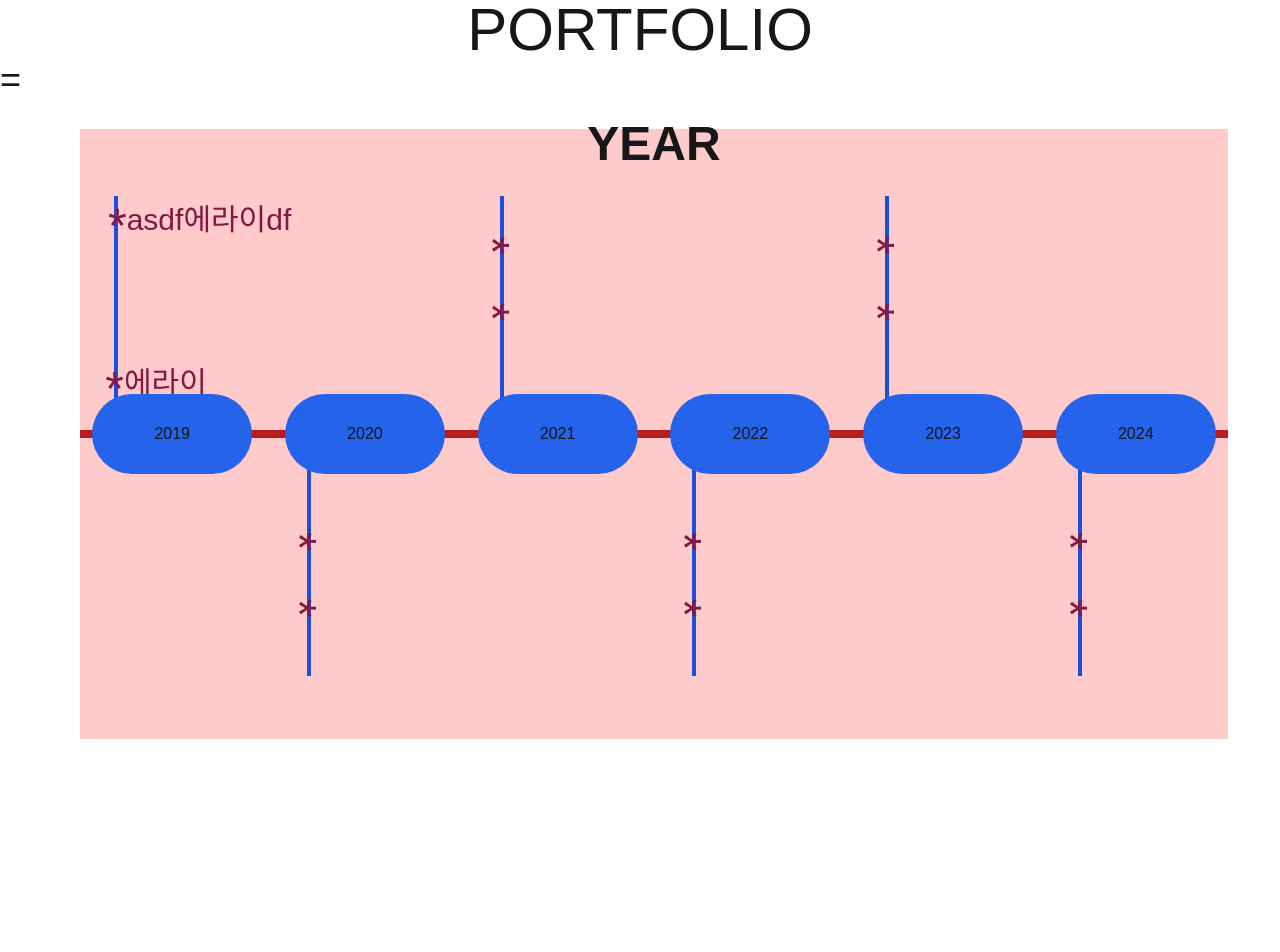
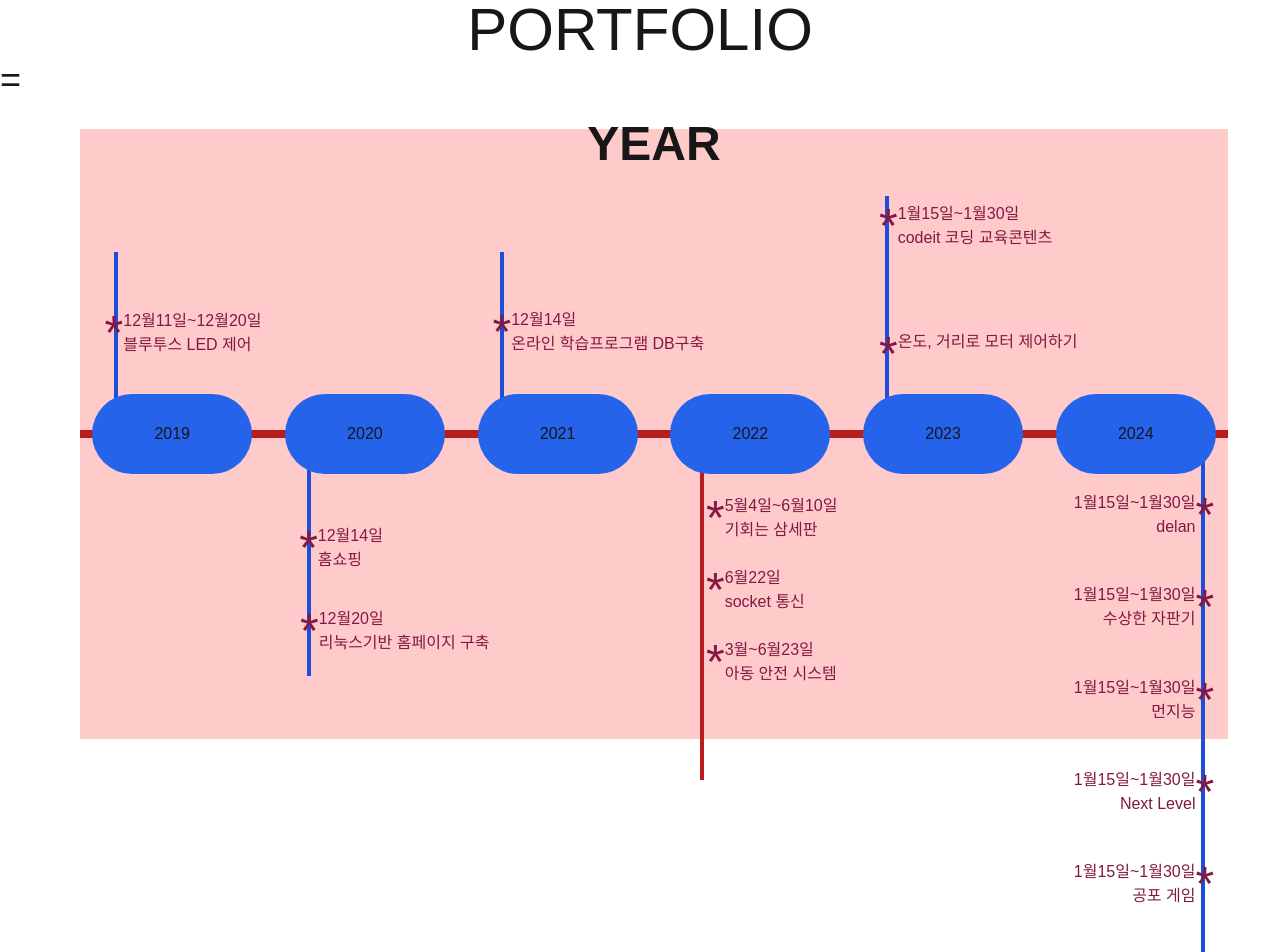
Before and after one commit to yun-21/my_page, a Next.js app in the folder client/: page / in a window 1280 px wide. Shown: the top 952 px of the page. Before the commit the page ends 800 px from the top, so only its background shows below. Built offline with nearby package versions, Linux system fonts and the light colour scheme.

Commit message:
연도별 프로젝트 변경 중 저장

```diff
--- a/client/src/app/page.tsx
+++ b/client/src/app/page.tsx
@@ -5,54 +5,204 @@ import TitleCss from "./component/location_text/title_css";
 export default function Home() {
   return (
     <>
-      <TitleCss title="YEAR"/>
+      <TitleCss title="YEAR" />
       <div className="h-2 bg-red-700 relative flex justify-between items-center px-3 w-full">
         <div className="relative">
-          <div className="w-60 h-1 bg-blue-700 rotate-90 absolute z-0 -ml-24 -mt-20 flex">
-            <div className="text-pink-900 -rotate-90 flex w-40 -mt-36">
+          <div className="w-40 h-1 bg-blue-700 rotate-90 absolute z-0 -ml-14 -mt-16 flex">
+            <div className="text-pink-900 -rotate-90 flex w-40 -mt-[134px] ml-12">
               <div className="text-5xl">*</div>
-              <div className="text-3xl whitespace-nowrap">asdf에라이df</div>
-            </div>
-            <div className="text-pink-900 -rotate-90 flex -mt-20">
-              <div className="text-5xl">*</div>
-              <div className="text-3xl whitespace-nowrap">에라이</div>
+              <div className="text-base whitespace-nowrap">
+                <div>
+                  12월11일~12월20일
+                </div>
+                <div>블루투스 LED 제어</div>
+              </div>
             </div>
           </div>
           <div className="w-40 h-20 flex items-center justify-center bg-blue-600 rounded-full relative z-10">2019</div>
         </div>
         <div className="relative">
           <div className="w-40 h-20 flex items-center justify-center bg-blue-600 rounded-full relative z-10">2020</div>
-          <div className="w-60 h-1 bg-blue-700 rotate-90 absolute z-0 -ml-24 mt-20 flex gap-12">
-            <div className="text-pink-900 text-5xl -mt-3 ml-24">*</div>
-            <div className="text-pink-900 text-5xl -mt-3">*</div>
+          <div className="w-60 h-1 bg-blue-700 rotate-90 absolute z-0 -ml-24 mt-20 flex">
+            <div className="text-pink-900 -rotate-90 flex w-40 -mt-[64px] ml-20">
+              <div className="text-5xl">*</div>
+              <div className="text-base whitespace-nowrap">
+                <div>
+                  12월14일
+                </div>
+                <div>홈쇼핑</div>
+              </div>
+            </div>
+            <div className="text-pink-900 -rotate-90 flex w-40 -mt-[142px]">
+              <div className="text-5xl">*</div>
+              <div className="text-base whitespace-nowrap">
+                <div>
+                  12월20일
+                </div>
+                <div>리눅스기반 홈페이지 구축</div>
+              </div>
+            </div>
           </div>
         </div>
         <div className="relative">
-          <div className="w-60 h-1 bg-blue-700 rotate-90 absolute z-0 -ml-24 -mt-20 flex gap-12">
-            <div className="text-pink-900 text-5xl -mt-3 ml-10">*</div>
-            <div className="text-pink-900 text-5xl -mt-3">*</div>
+          <div className="w-40 h-1 bg-blue-700 rotate-90 absolute z-0 -ml-14 -mt-16 flex gap-12">
+            <div className="text-pink-900 -rotate-90 flex w-40 -mt-[141px] ml-12">
+              <div className="text-5xl">*</div>
+              <div className="text-base whitespace-nowrap">
+                <div>
+                  12월14일
+                </div>
+                <div>온라인 학습프로그램 DB구축</div>
+              </div>
+            </div>
           </div>
           <div className="w-40 h-20 flex items-center justify-center bg-blue-600 rounded-full relative z-10">2021</div>
         </div>
         <div className="relative">
           <div className="w-40 h-20 flex items-center justify-center bg-blue-600 rounded-full relative z-10">2022</div>
-          <div className="w-60 h-1 bg-blue-700 rotate-90 absolute z-0 -ml-24 mt-20 flex gap-12">
-            <div className="text-pink-900 text-5xl -mt-3 ml-24">*</div>
-            <div className="text-pink-900 text-5xl -mt-3">*</div>
+          <div className="w-80 h-1 bg-red-700 rotate-90 absolute z-0 -ml-32 mt-36 flex">
+            <div className="text-pink-900 -rotate-90 flex w-40 -mt-36 ml-10">
+              <div className="text-5xl">*</div>
+              <div className="text-base whitespace-nowrap">
+                <div>
+                  5월4일~6월10일
+                </div>
+                <div>기회는 삼세판</div>
+              </div>
+            </div>
+            <div className="text-pink-900 -rotate-90 flex w-40 -mt-36 -ml-16">
+              <div className="text-5xl">*</div>
+              <div className="text-base whitespace-nowrap">
+                <div>
+                  6월22일
+                </div>
+                <div>socket 통신</div>
+              </div>
+            </div>
+            <div className="text-pink-900 -rotate-90 flex w-40 -mt-36 -ml-16">
+              <div className="text-5xl">*</div>
+              <div className="text-base whitespace-nowrap">
+                <div>
+                  3월~6월23일
+                </div>
+                <div>아동 안전 시스템</div>
+              </div>
+            </div>
           </div>
         </div>
         <div className="relative">
           <div className="w-60 h-1 bg-blue-700 rotate-90 absolute z-0 -ml-24 -mt-20 flex gap-12">
-            <div className="text-pink-900 text-5xl -mt-3 ml-10">*</div>
-            <div className="text-pink-900 text-5xl -mt-3">*</div>
+            <div className="text-pink-900 -rotate-90 flex w-40 -mt-36">
+              <div className="text-5xl">*</div>
+              <div className="text-base whitespace-nowrap">
+                <div>
+                  1월15일~1월30일
+                </div>
+                <div>codeit 코딩 교육콘텐츠</div>
+              </div>
+            </div>
+            <div className="text-pink-900 -rotate-90 flex w-40 -ml-20 -mt-36">
+              <div className="text-5xl">*</div>
+              <div className="text-base whitespace-nowrap">
+                <div>온도, 거리로 모터 제어하기</div>
+              </div>
+            </div>
           </div>
           <div className="w-40 h-20 flex items-center justify-center bg-blue-600 rounded-full relative z-10">2023</div>
         </div>
         <div className="relative">
           <div className="w-40 h-20 flex items-center justify-center bg-blue-600 rounded-full relative z-10">2024</div>
-          <div className="w-60 h-1 bg-blue-700 rotate-90 absolute z-0 -ml-24 mt-20 flex gap-12">
-            <div className="text-pink-900 text-5xl -mt-3 ml-24">*</div>
-            <div className="text-pink-900 text-5xl -mt-3">*</div>
+          <div className="w-[870px] h-1 bg-blue-700 rotate-90 absolute z-0 -ml-72 mt-[420px] flex gap-12">
+            <div className="text-pink-900 -rotate-90 flex w-40 mt-[61px] -ml-10 text-end">
+              <div className="text-base whitespace-nowrap">
+                <div>
+                  1월15일~1월30일
+                </div>
+                <div>delan</div>
+              </div>
+              <div className="text-5xl">*</div>
+            </div>
+            <div className="text-pink-900 -rotate-90 flex w-40 mt-[61px] -ml-24 text-end">
+              <div className="text-base whitespace-nowrap">
+                <div>
+                  1월15일~1월30일
+                </div>
+                <div>수상한 자판기</div>
+              </div>
+              <div className="text-5xl">*</div>
+            </div>
+            <div className="text-pink-900 -rotate-90 flex w-40 mt-[61px] -ml-24 text-end">
+              <div className="text-base whitespace-nowrap">
+                <div>
+                  1월15일~1월30일
+                </div>
+                <div>먼지능</div>
+              </div>
+              <div className="text-5xl">*</div>
+            </div>
+            <div className="text-pink-900 -rotate-90 flex w-40 mt-[61px] -ml-24 text-end">
+              <div className="text-base whitespace-nowrap">
+                <div>
+                  1월15일~1월30일
+                </div>
+                <div>Next Level</div>
+              </div>
+              <div className="text-5xl">*</div>
+            </div>
+            <div className="text-pink-900 -rotate-90 flex w-40 mt-[61px] -ml-24 text-end">
+              <div className="text-base whitespace-nowrap">
+                <div>
+                  1월15일~1월30일
+                </div>
+                <div>공포 게임</div>
+              </div>
+              <div className="text-5xl">*</div>
+            </div>
+            <div className="text-pink-900 -rotate-90 flex w-40 mt-[61px] -ml-24 text-end">
+              <div className="text-base whitespace-nowrap">
+                <div>
+                  1월15일~1월30일
+                </div>
+                <div>운세 타로</div>
+              </div>
+              <div className="text-5xl">*</div>
+            </div>
+            <div className="text-pink-900 -rotate-90 flex w-40 mt-[61px] -ml-24 text-end">
+              <div className="text-base whitespace-nowrap">
+                <div>
+                  1월15일~1월30일
+                </div>
+                <div>블로그</div>
+              </div>
+              <div className="text-5xl">*</div>
+            </div>
+            <div className="text-pink-900 -rotate-90 flex w-40 mt-[61px] -ml-24 text-end">
+              <div className="text-base whitespace-nowrap">
+                <div>
+                  1월15일~1월30일
+                </div>
+                <div>풍선 복권</div>
+              </div>
+              <div className="text-5xl">*</div>
+            </div>
+            <div className="text-pink-900 -rotate-90 flex w-40 mt-[61px] -ml-24 text-end">
+              <div className="text-base whitespace-nowrap">
+                <div>
+                  1월15일~1월30일
+                </div>
+                <div>로또</div>
+              </div>
+              <div className="text-5xl">*</div>
+            </div>
+            <div className="text-pink-900 -rotate-90 flex w-40 mt-[61px] -ml-24 text-end">
+              <div className="text-base whitespace-nowrap">
+                <div>
+                  1월15일~1월30일
+                </div>
+                <div>거절 프로젝트</div>
+              </div>
+              <div className="text-5xl">*</div>
+            </div>
           </div>
         </div>
       </div>
```
